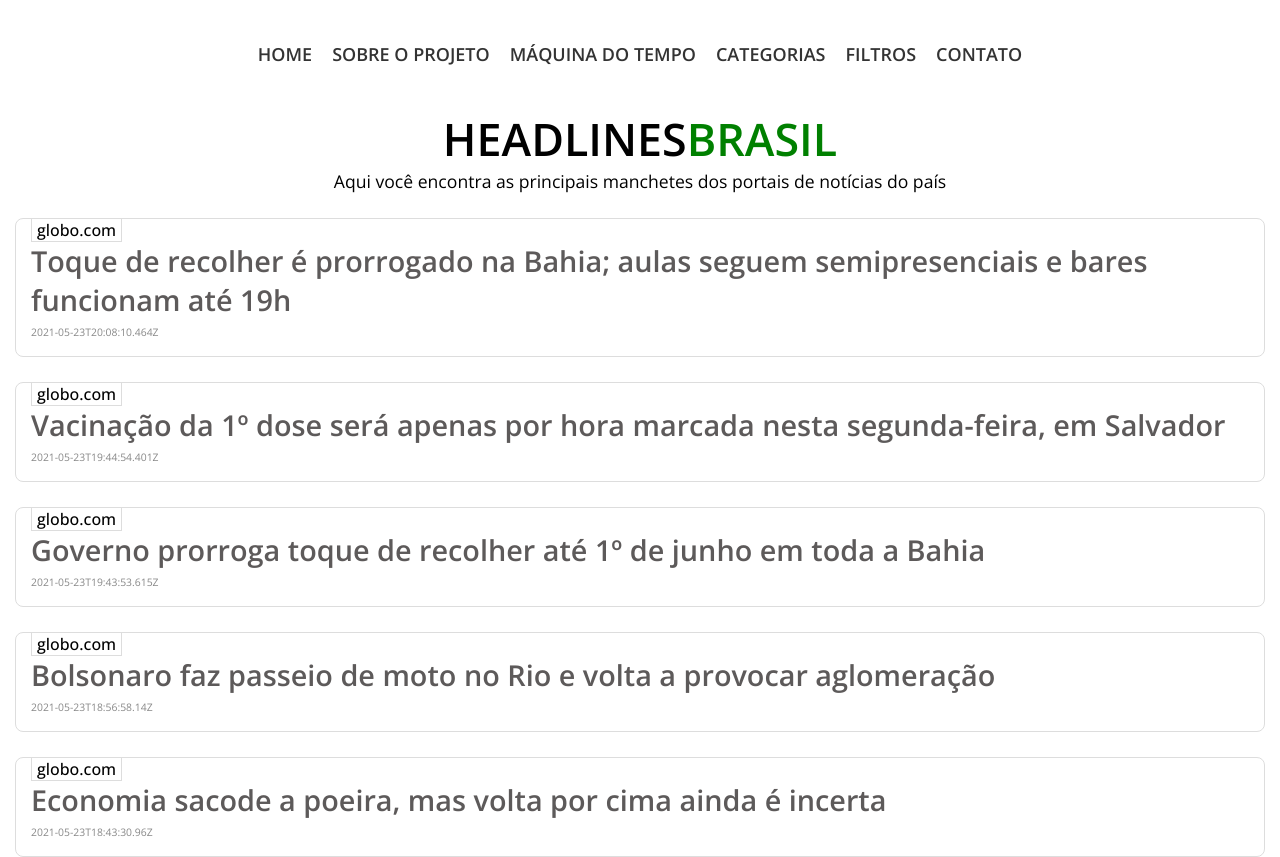
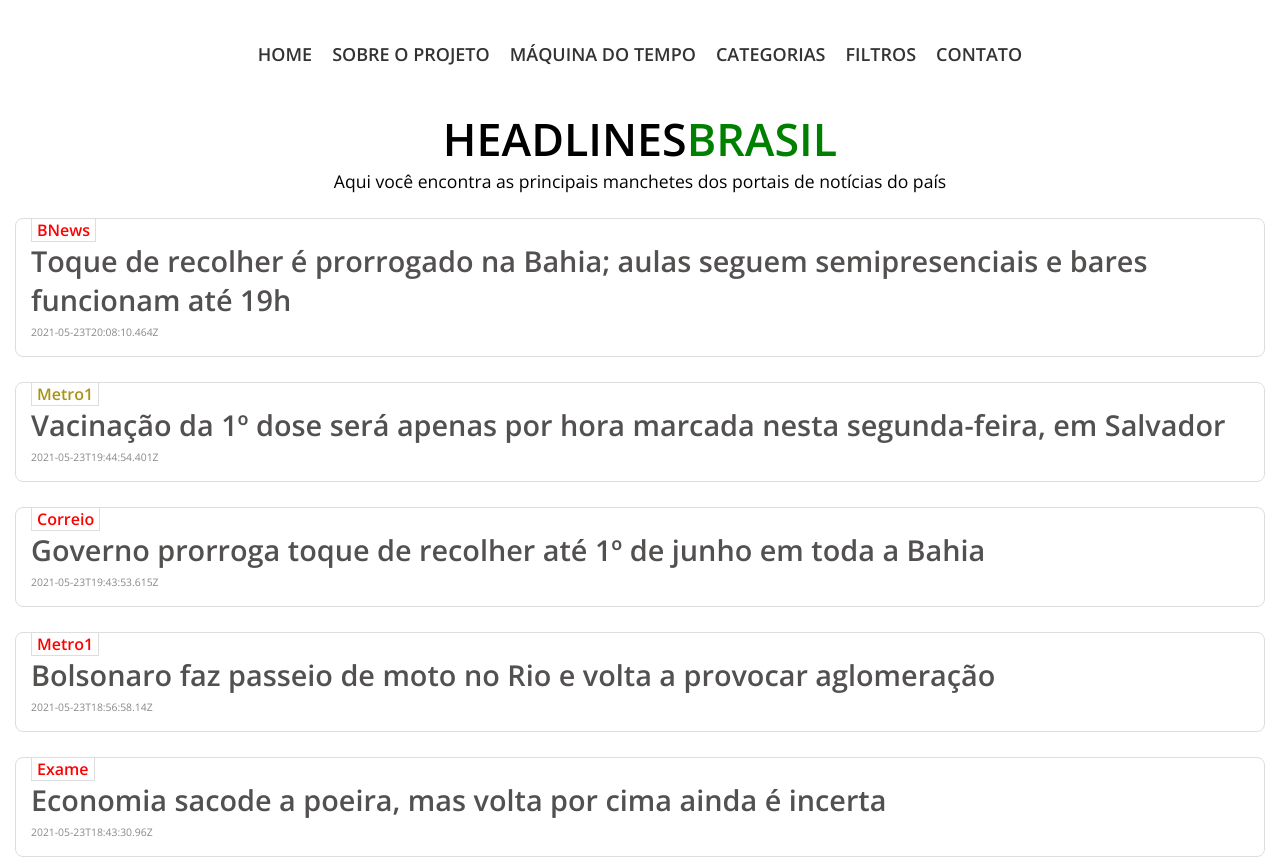
Before and after one commit to amaurysoares/headlinesbr-frontend, a Next.js app: page / in a window 1280 px wide. Built offline with nearby package versions, Linux system fonts and the light colour scheme.

Commit message:
Fix layout link google fonts; ajust tags

```diff
--- a/src/components/postcard.tsx
+++ b/src/components/postcard.tsx
@@ -2,7 +2,7 @@ import 'react'
 
 import styled from 'styled-components'
 
-const PostCardWrapper = styled.div`
+const Wrapper = styled.div`
   margin-top: 25px;
   border: 1px solid #dddddd;
   border-radius: 8px;
@@ -14,18 +14,21 @@ const PostCardWrapper = styled.div`
     }
   }
 `
+
 const PostTag = styled.span`
-  top: 0;
+  border: 1px solid #dddddd;
+  color: ${({ color }) => (color ? color : 'inherit')};
+  font-weight: 600;
   left: 30px;
   padding: 0 5px;
-  font-weight: 500;
-  border: 1px solid #dddddd;
+  top: 0;
 `
 
 const PostTitle = styled.h3`
-  color: #5d5a5a;
+  color: #535050;
   font-size: 1.8em;
 `
+
 const PostUrl = styled.a`
   &:hover {
     color: #333333;
@@ -37,10 +40,17 @@ const PostInfo = styled.span`
   font-size: 0.65em;
 `
 
+type Portal = {
+  id: string,
+  name: string,
+  color?: string,
+}
+
 type Post = {
   title: string
   url: string
-  created_at: string
+  created_at: string,
+  portal: Portal,
 }
 
 type PostCardProps = {
@@ -48,14 +58,16 @@ type PostCardProps = {
 }
 
 const PostCard = (props: PostCardProps) => {
+  const { portal, url, title, created_at } = props.post
+
   return (
-    <PostCardWrapper>
-      <PostTag>globo.com</PostTag>
-      <PostUrl href={props.post.url}>
-        <PostTitle>{props.post.title}</PostTitle>
+    <Wrapper>
+      <PostTag color={portal.color}>{portal.name}</PostTag>
+      <PostUrl href={url}>
+        <PostTitle>{title}</PostTitle>
       </PostUrl>
-      <PostInfo>{props.post.created_at}</PostInfo>
-    </PostCardWrapper>
+      <PostInfo>{created_at}</PostInfo>
+    </Wrapper>
   )
 }
 
--- a/src/pages/_document.tsx
+++ b/src/pages/_document.tsx
@@ -34,7 +34,7 @@ render() {
       <meta charSet="utf-8" />
 
       <link rel="preconnect" href="https://fonts.gstatic.com" />
-      <link href="https://fonts.googleapis.com/css2?family=Open+Sans:400,500,600" rel="stylesheet" />
+      <link href="https://fonts.googleapis.com/css2?family=Open+Sans:wght@400;500;600&display=swap" rel="stylesheet"/>
 
       </Head>
       <body>
--- a/src/pages/index.tsx
+++ b/src/pages/index.tsx
@@ -8,41 +8,59 @@ import PostCard from '../components/postcard'
 const posts = [
   {
     id: '60aab62a7fc5682cf9aed102',
-    portal_id: 11,
-    title:
-      'Toque de recolher é prorrogado na Bahia; aulas seguem semipresenciais e bares funcionam até 19h',
+    title: 'Toque de recolher é prorrogado na Bahia; aulas seguem semipresenciais e bares funcionam até 19h',
     url: 'https://www.bnews.com.br/noticias/principal/coronavirus/308585,toque-de-recolher-e-prorrogado-na-bahia-aulas-seguem-semipresenciais-e-bares-funcionam-ate-19h.html',
-    created_at: '2021-05-23T20:08:10.464Z'
+    created_at: '2021-05-23T20:08:10.464Z',
+    portal: {
+      id: 11,
+      name: "BNews",
+      color: "red",
+    }
   },
   {
     id: '60aab0b67fc5682cf9aed0d2',
-    portal_id: 7,
     title:
       'Vacinação da 1º dose será apenas por hora marcada nesta segunda-feira, em Salvador',
     url: 'https://www.metro1.com.br/noticias/cidade/107368,vacinacao-da-1o-dose-sera-apenas-por-hora-marcada-nesta-segunda-feira-em-salvador',
-    created_at: '2021-05-23T19:44:54.401Z'
+    created_at: '2021-05-23T19:44:54.401Z',
+    portal: {
+      id: 7,
+      name: "Metro1",
+      color: "#aa9314",
+    }
   },
   {
     id: '60aab0797fc5682cf9aed0cf',
-    portal_id: 9,
     title: 'Governo prorroga toque de recolher até 1º de junho em toda a Bahia',
     url: 'https://www.correio24horas.com.br/noticia/nid/governo-prorroga-toque-de-recolher-ate-1o-de-junho-em-toda-a-bahia/',
-    created_at: '2021-05-23T19:43:53.615Z'
+    created_at: '2021-05-23T19:43:53.615Z',
+    portal: {
+      id: 9,
+      name: "Correio",
+      color: "red",
+    }
   },
   {
     id: '60aaa57a7fc5682cf9aed071',
-    portal_id: 7,
-    title:
-      'Bolsonaro faz passeio de moto no Rio e volta a provocar aglomeração',
+    title: 'Bolsonaro faz passeio de moto no Rio e volta a provocar aglomeração',
     url: 'https://www.metro1.com.br/noticias/brasil/107369,bolsonaro-faz-passeio-de-moto-no-rio-e-volta-a-provocar-aglomeracao',
-    created_at: '2021-05-23T18:56:58.14Z'
+    created_at: '2021-05-23T18:56:58.14Z',
+    portal: {
+      id: 7,
+      name: "Metro1",
+      color: "red",
+    }
   },
   {
     id: '60aaa2547fc5682cf9aed056',
-    portal_id: 8,
     title: 'Economia sacode a poeira, mas volta por cima ainda é incerta',
     url: 'https://exame.com/exame-in/economia-sacode-a-poeira-mas-volta-por-cima-ainda-e-incerta/',
-    created_at: '2021-05-23T18:43:30.96Z'
+    created_at: '2021-05-23T18:43:30.96Z',
+    portal: {
+      id: 8,
+      name: "Exame",
+      color: "red",
+    }
   }
 ]
 
```
Also changed, not shown: 1 other file (tests, documents, lock files or other folders).
